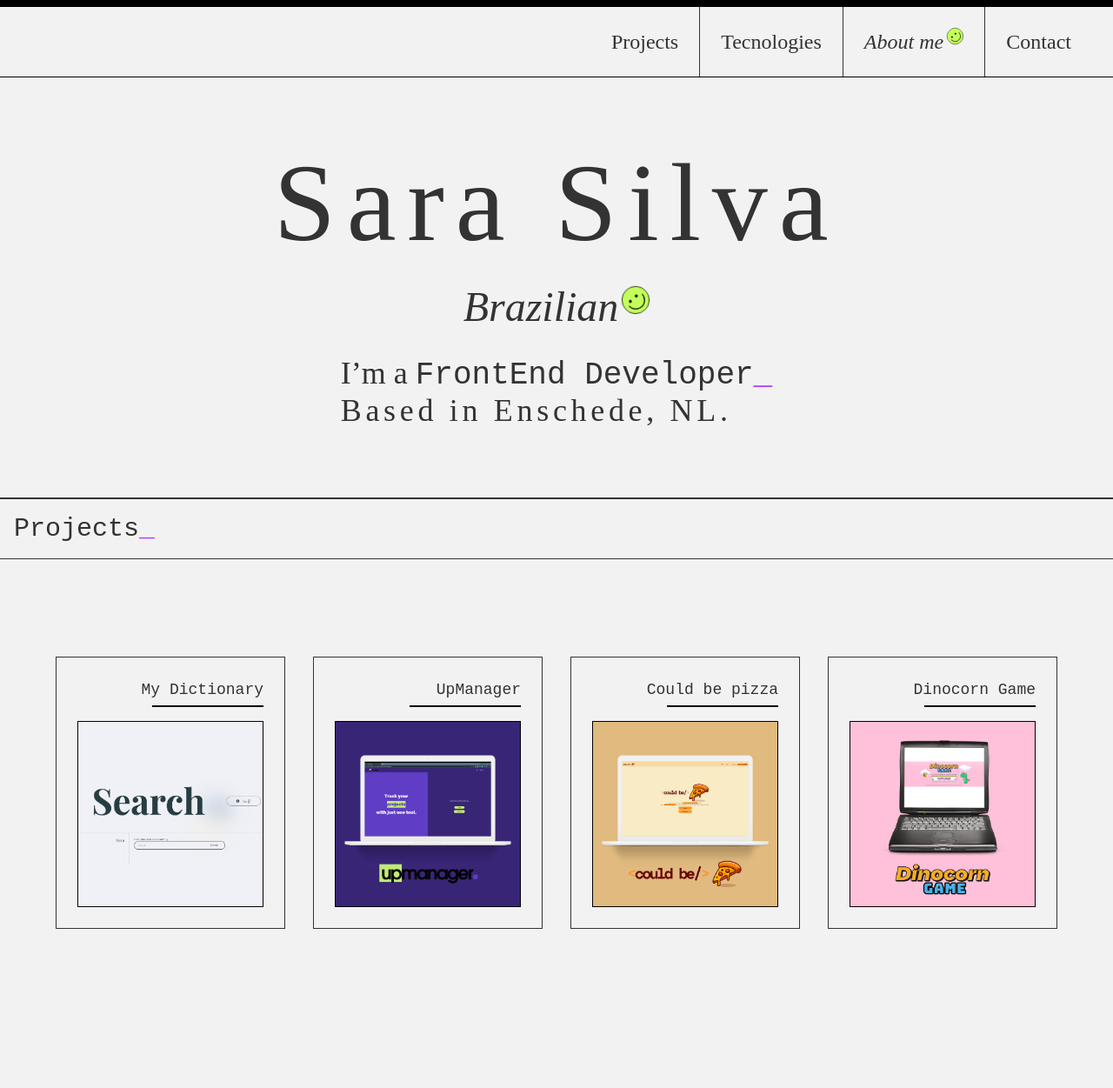
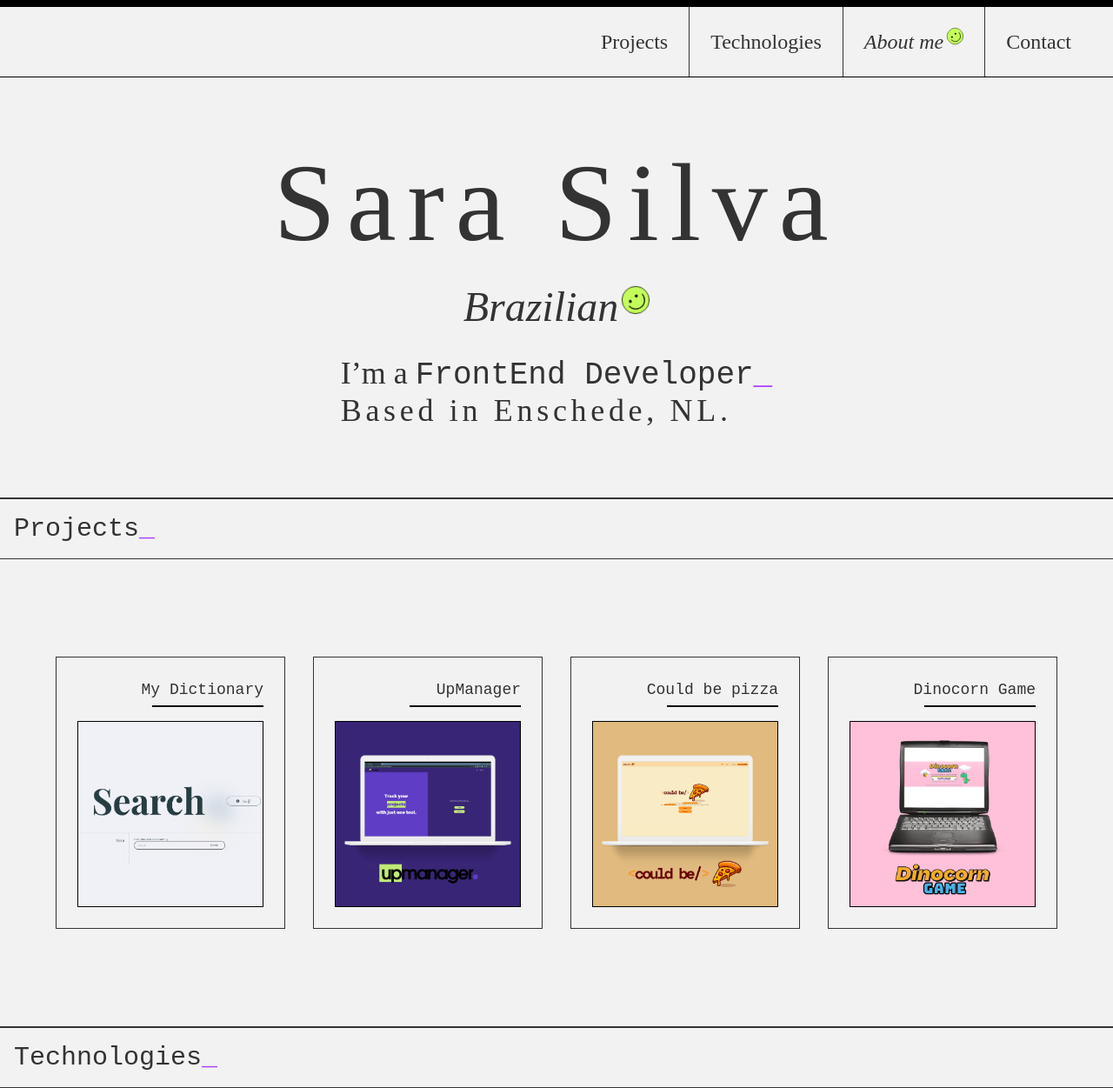
Before and after one commit to saracsilva/portfolio_v2, a React (Vite) app: page / in a window 1280 px wide. Shown: the whole page at 87% size. Before the commit the page ends 1180 px from the top, so only its background shows below. Built offline with nearby package versions, Linux system fonts and the light colour scheme.

Commit message:
Add Technologies component

```diff
--- a/src/App.jsx
+++ b/src/App.jsx
@@ -1,6 +1,7 @@
 import Hero from "./sections/Hero";
 import Navbar from "./layout/Navbar";
 import Projects from "./sections/Projects";
+import Technologies from "./sections/Technologies";
 
 function App() {
   return (
@@ -8,6 +9,7 @@ function App() {
       <Navbar />
       <Hero />
       <Projects />
+      <Technologies />
     </>
   );
 }
--- a/src/layout/Navbar.jsx
+++ b/src/layout/Navbar.jsx
@@ -8,7 +8,7 @@ function Navbar() {
           <a href="#projects">Projects</a>
         </li>
         <li className="border-r p-6">
-          <a href="#tecnologies">Tecnologies</a>
+          <a href="#technologies">Technologies</a>
         </li>
         <li className="border-r p-6">
           <div className="flex gap-1">
--- /dev/null
+++ b/src/sections/Technologies.jsx
@@ -0,0 +1,11 @@
+import SectionTitle from "../components/SectionTitle";
+
+function Technologies() {
+  return (
+    <section id="technologies">
+      <SectionTitle title="Technologies" />
+    </section>
+  );
+}
+
+export default Technologies;
```
